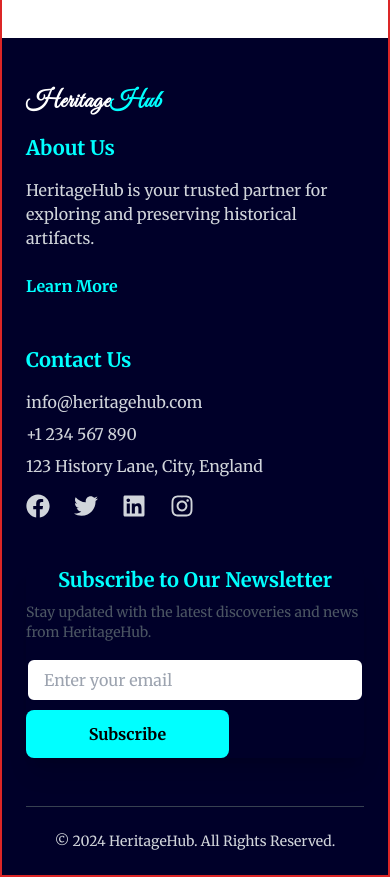
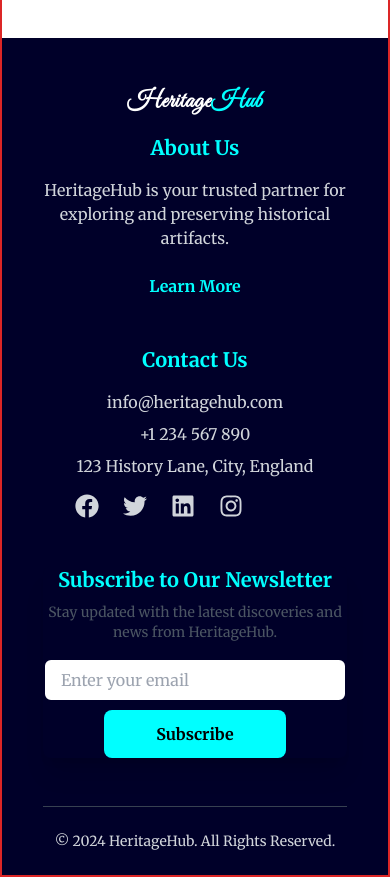
Before and after one commit to TaiebaTasnim/HeritageHub-client-site, a React (Vite) app: page /register in a window 390 px wide. Shown: the part 1194-2071 px from the top of the page. Built offline with nearby package versions, Linux system fonts and the light colour scheme; no server answers.

Commit message:
footer responsive done

```diff
--- a/src/Components/Footer.jsx
+++ b/src/Components/Footer.jsx
@@ -3,11 +3,11 @@ import { FaFacebook, FaTwitter, FaLinkedin, FaInstagram } from 'react-icons/fa';
 const Footer = () => {
   return (
     <footer className="bg-[#000029] text-white pt-12 pb-6 px-6">
-      <div className="container mx-auto">
+      <div className="container mx-auto w-[90%]">
         {/* Footer Content Sections */}
         <div className="grid md:grid-cols-3 gap-12 mb-12 relative">
           {/* About Us Section */}
-          <div>
+          <div className='text-center md:text-start'>
             <a
               href="/"
               className="text-white text-2xl font-style  font-bold tracking-wide hover:text-[#00FFFF] transition duration-300"
@@ -24,7 +24,7 @@ const Footer = () => {
           </div>
 
           {/* Contact Us Section */}
-          <div>
+          <div className='text-center md:text-start'>
             <h3 className="text-[#00FFFF] text-xl sm:text-2xl font-semibold mb-4">Contact Us</h3>
             <ul>
               <li className="mb-2">
@@ -39,7 +39,7 @@ const Footer = () => {
                 <span className="text-gray-300">123 History Lane, City, England</span>
               </li>
             </ul>
-            <div className="flex  gap-6 mt-4">
+            <div className="text-center ml-8 md:ml-0 md:text-start flex  gap-6 mt-4">
               <a href="#" className="text-gray-300 hover:text-[#00FFFF]">
                 <FaFacebook size={24} />
               </a>
@@ -56,7 +56,7 @@ const Footer = () => {
           </div>
 
           {/* Newsletter Section */}
-          <div className="bg-[#000029]  rounded-lg shadow-xl flex flex-col items-center justify-center">
+          <div className="bg-[#000029] text-center md:text-start  rounded-lg shadow-xl flex flex-col items-center justify-center">
             <h3 className="text-[#00FFFF] text-xl sm:text-3xl font-semibold mb-2">Subscribe to Our Newsletter</h3>
             <p className="text-gray-600 text-sm sm:text-base mb-4">
               Stay updated with the latest discoveries and news from HeritageHub.
```
